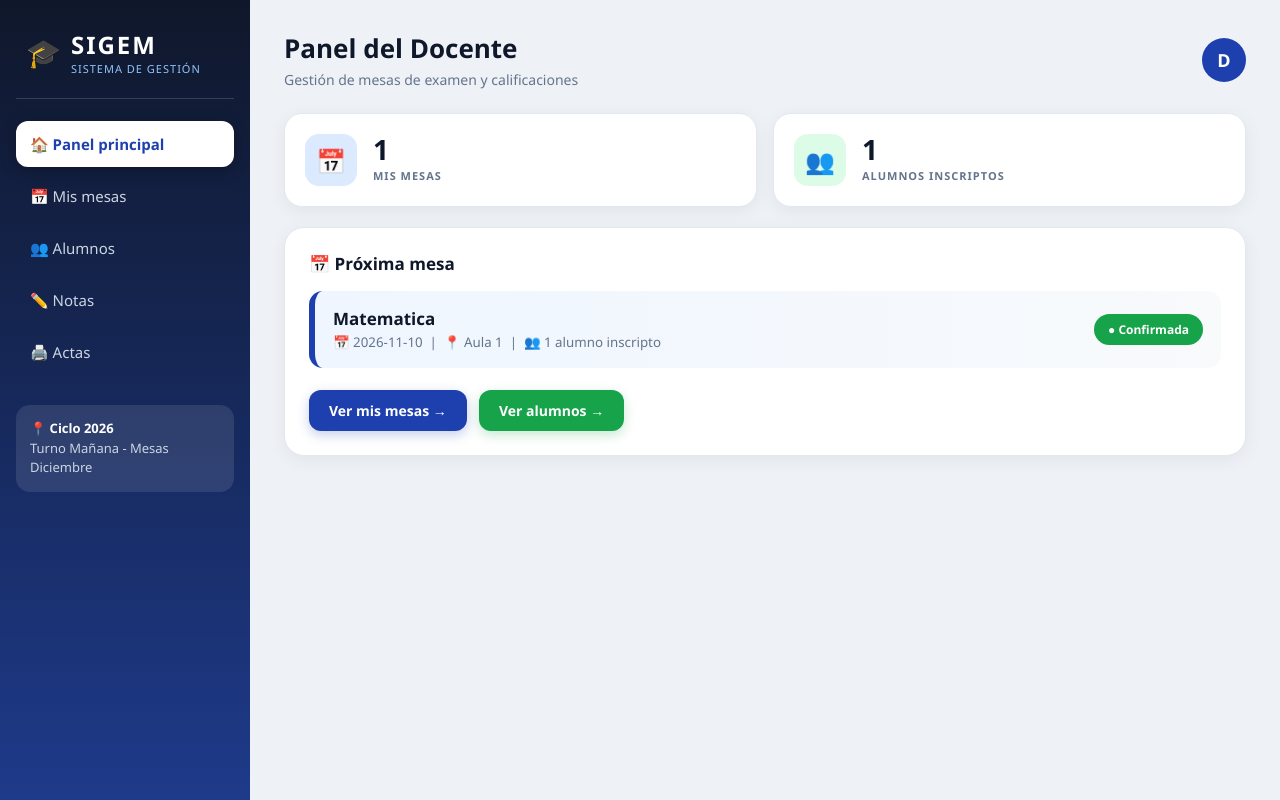
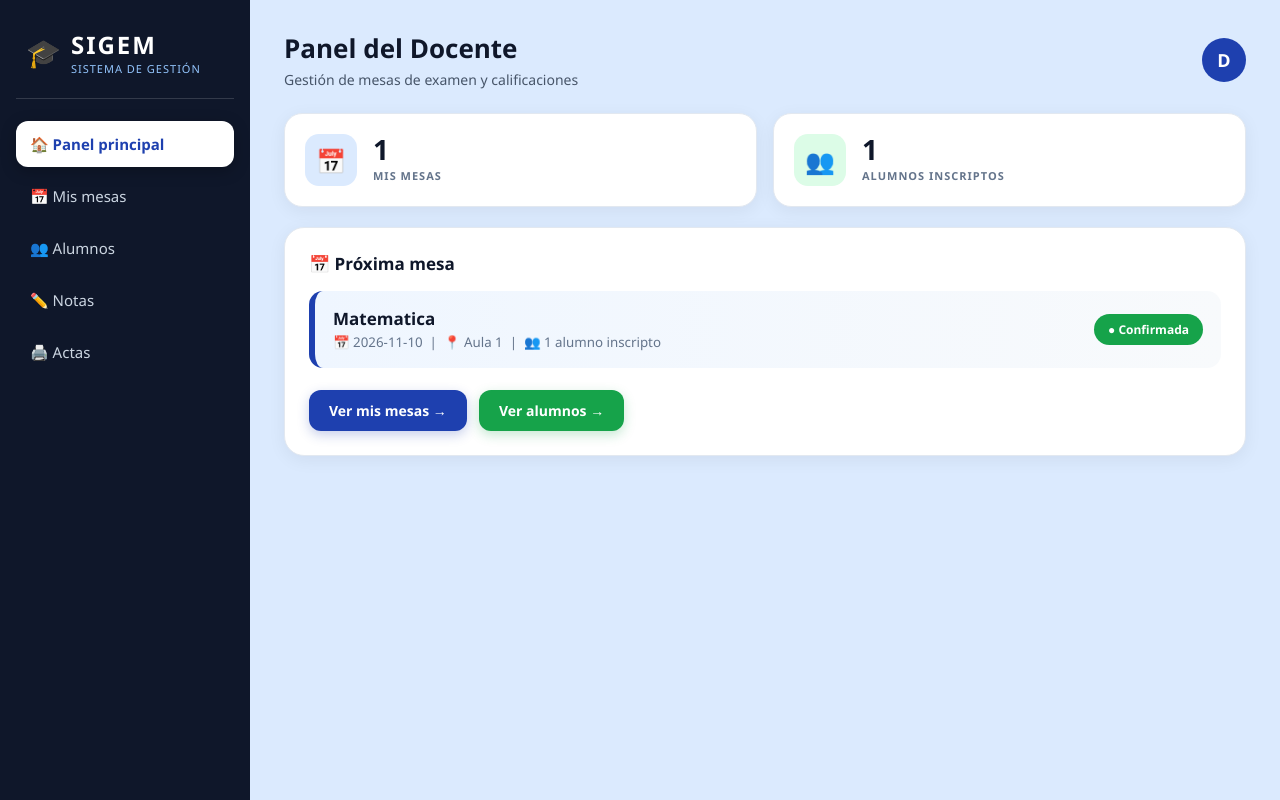
Before and after one commit to danteestigarribia-hub/Trabajo-SIGEM, a PHP site: page /docente.php in a window 1280 px wide. Run offline with PHP 8.4, Linux system fonts and the light colour scheme.

Commit message:
Refactor docente.php layout and styles
Updated styles and layout for the docente.php page.

```diff
--- a/docente.php
+++ b/docente.php
@@ -6,8 +6,8 @@
 <meta name="viewport" content="width=device-width, initial-scale=1.0">
 <title>Docente - SIGEM</title>
 <style>
-*{box-sizing:border-box} body{margin:0;font-family:'Segoe UI',Arial,sans-serif;background:#eef2f7;display:flex;min-height:100vh;color:#0f172a}
-.sidebar{width:250px;background:linear-gradient(180deg,#0f172a 0%,#1e3a8a 100%);color:white;padding:28px 16px;flex-shrink:0}
+*{box-sizing:border-box} body{margin:0;font-family:'Segoe UI',Arial,sans-serif;background:#dbeafe;display:flex;min-height:100vh;color:#0f172a}
+.sidebar{width:250px;background:#0f172a;color:white;padding:28px 16px;flex-shrink:0}
 .sidebar .logo{display:flex;align-items:center;gap:10px;padding:0 10px 22px;border-bottom:1px solid rgba(255,255,255,.15);margin-bottom:22px}
 .sidebar .logo span{font-size:28px}
 .sidebar .logo b{font-size:24px;letter-spacing:2px}
@@ -15,17 +15,17 @@
 .sidebar a{display:flex;gap:10px;align-items:center;color:#cbd5e1;text-decoration:none;padding:13px 14px;border-radius:12px;margin-bottom:6px;font-size:15px;transition:.2s}
 .sidebar a:hover{background:rgba(255,255,255,.12);color:white;transform:translateX(3px)}
 .sidebar a.active{background:white;color:#1e40af;font-weight:700;box-shadow:0 4px 15px rgba(0,0,0,.25)}
-.main{flex:1;padding:30px 34px}
+.main{flex:1;padding:30px 34px;background:#dbeafe}
 .header{display:flex;justify-content:space-between;align-items:center;margin-bottom:24px}
-.header h2{margin:0;font-size:26px}
-.header p{margin:4px 0 0;color:#64748b;font-size:14px}
+.header h2{margin:0;font-size:26px;color:#0f172a}
+.header p{margin:4px 0 0;color:#475569;font-size:14px}
 .avatar{width:44px;height:44px;background:#1e40af;color:white;border-radius:50%;display:flex;align-items:center;justify-content:center;font-weight:800;font-size:18px}
 .top{display:flex;gap:16px;margin-bottom:20px}
-.stat{flex:1;background:white;border-radius:18px;padding:20px;display:flex;gap:16px;align-items:center;box-shadow:0 4px 18px rgba(0,0,0,.06);border:1px solid #e2e8f0}
+.stat{flex:1;background:white;border-radius:18px;padding:20px;display:flex;gap:16px;align-items:center;box-shadow:0 4px 18px rgba(0,0,0,.06);border:1px solid #e2e8f0;color:#0f172a}
 .stat .icon{width:52px;height:52px;border-radius:14px;display:flex;align-items:center;justify-content:center;font-size:24px}
 .stat b{font-size:28px;line-height:1;display:block}
 .stat span{font-size:11px;color:#64748b;letter-spacing:1px;font-weight:700}
-.card{background:white;border-radius:20px;padding:24px;box-shadow:0 4px 18px rgba(0,0,0,.06);margin-bottom:16px;border:1px solid #e2e8f0}
+.card{background:white;border-radius:20px;padding:24px;box-shadow:0 4px 18px rgba(0,0,0,.06);margin-bottom:16px;border:1px solid #e2e8f0;color:#0f172a}
 .card h3{margin:0 0 16px;font-size:17px}
 .mesa{background:linear-gradient(90deg,#eff6ff,#f8fafc);border-left:6px solid #1e40af;padding:16px 18px;border-radius:14px;display:flex;justify-content:space-between;align-items:center}
 .mesa b{font-size:17px}
@@ -46,7 +46,6 @@ input{padding:10px 12px;border:1px solid #ddd;border-radius:10px;width:90px;font
   <a href="docente.php?v=alumnos" class="<?php echo $v=='alumnos'?'active':''; ?>">👥 Alumnos</a>
   <a href="docente.php?v=notas" class="<?php echo $v=='notas'?'active':''; ?>">✏️ Notas</a>
   <a href="docente.php?v=actas" class="<?php echo $v=='actas'?'active':''; ?>">🖨️ Actas</a>
-  <div style="margin-top:30px;padding:14px;background:rgba(255,255,255,.1);border-radius:14px;font-size:13px;line-height:1.5">📍 <b>Ciclo 2026</b><br><span style="color:#cbd5e1">Turno Mañana - Mesas Diciembre</span></div>
 </div>
 <div class="main">
   <div class="header"><div><h2>Panel del Docente</h2><p>Gestión de mesas de examen y calificaciones</p></div><div class="avatar">D</div></div>
```
